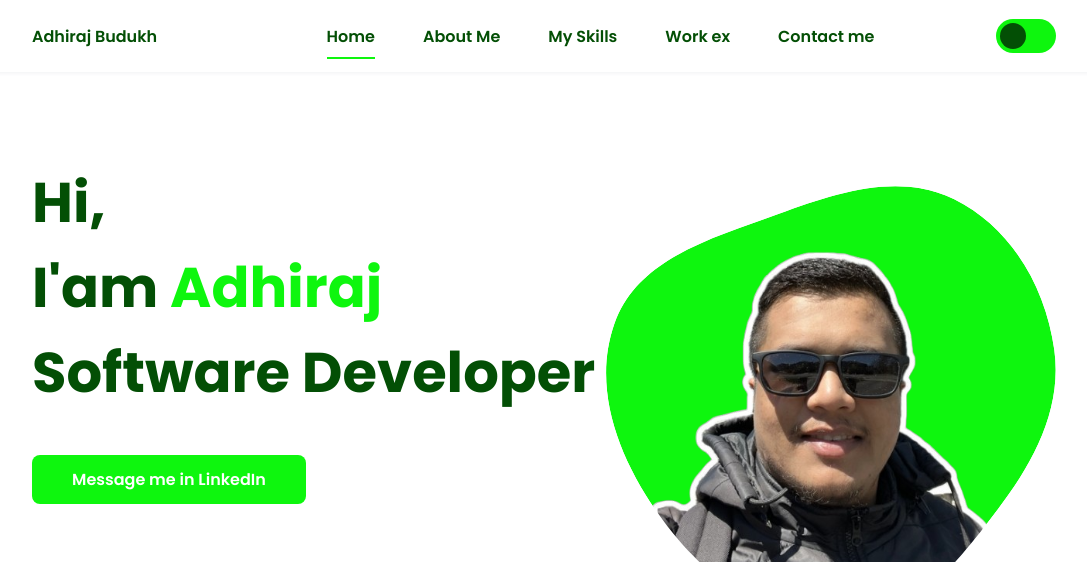
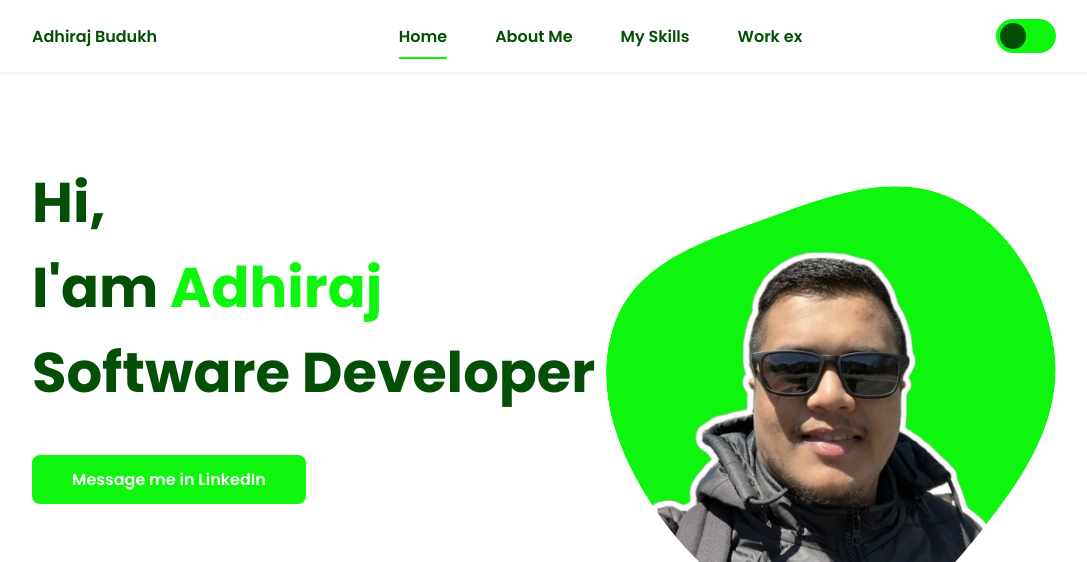
Before and after one commit to devtechster/knowAdhiraj, a plain HTML site: page index.html in a window 1280 px wide. Shown: the top 562 px of the page, without its empty margins (96-1183 px from the left). Drawn offline with nearby package versions, Linux system fonts and the light colour scheme.

Commit message:
minor changes

```diff
--- a/index.html
+++ b/index.html
@@ -21,7 +21,6 @@
                         <li class="nav__item"><a href="#about" class="nav__link">About Me</a></li>
                         <li class="nav__item"><a href="#skills" class="nav__link">My Skills</a></li>
                         <li class="nav__item"><a href="#work" class="nav__link">Work ex</a></li>
-                        <li class="nav__item"><a href="#contact" class="nav__link">Contact me</a></li>
                         <li></li>
                     </ul>
                 </div>
```
